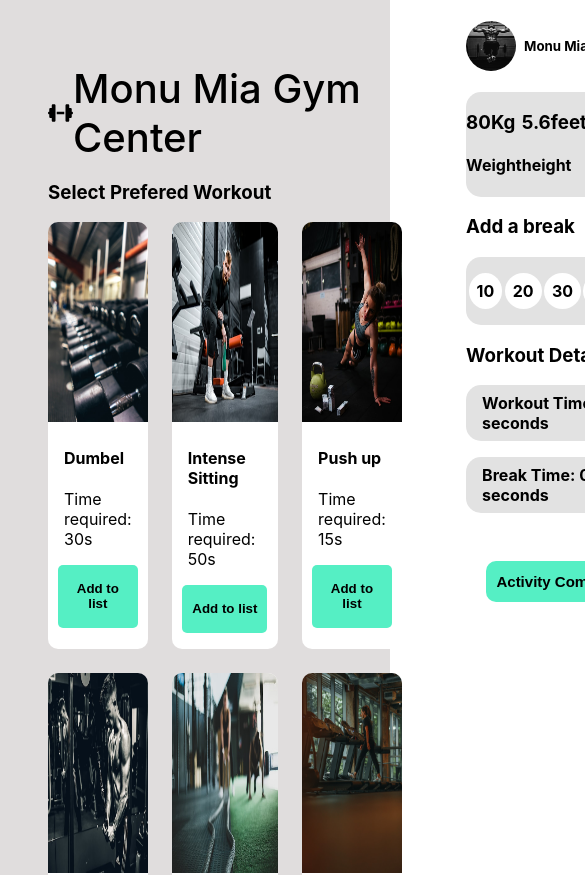
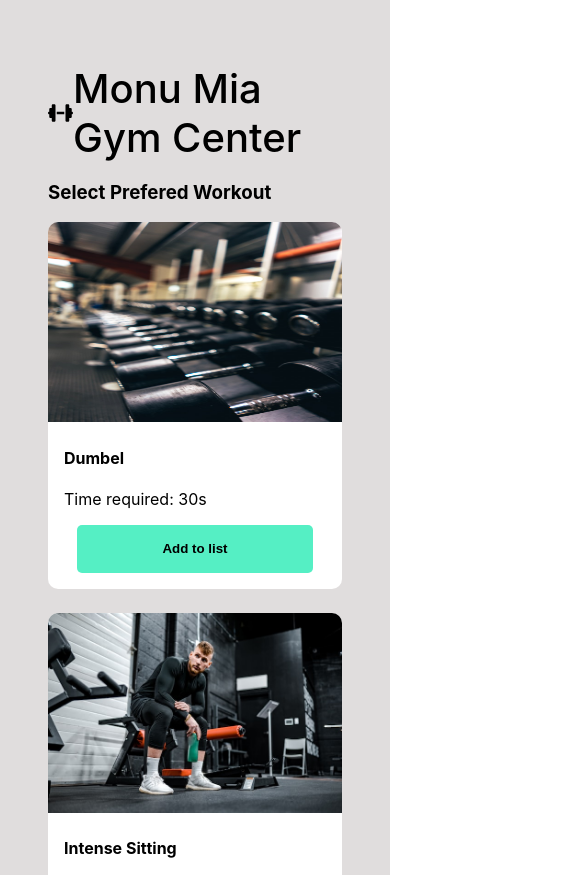
Before and after one commit to safwanbin2/monu-mia-gym-client, a React (Create React App) app: page / in a window 390 px wide. Shown: the top 875 px of the page, 585 px wide, since content can reach past the window. Built offline with nearby package versions, Linux system fonts and the light colour scheme.

Commit message:
added responsiveness

```diff
--- a/src/App.css
+++ b/src/App.css
@@ -38,3 +38,9 @@
     transform: rotate(360deg);
   }
 }
+
+@media screen and (max-width: 768px) {
+  .top{
+    grid-template-columns: 1fr;
+  }
+}
--- a/src/components/Main/Main.css
+++ b/src/components/Main/Main.css
@@ -16,3 +16,8 @@ main{
     margin: 0;
     font-weight: 500;
 }
+@media screen and (max-width: 768px){
+    .gym-container{
+        grid-template-columns: 1fr;
+    }
+}
--- a/src/components/SideBar/SideBar.css
+++ b/src/components/SideBar/SideBar.css
@@ -64,3 +64,9 @@
     color: #55efc4;
     border: 2px solid #55efc4;
 }
+@media screen and (max-width: 768px){
+    .side-bar{
+        padding: 3rem;
+        height: auto;
+    }
+}
```
Also changed, not shown: src/components/SingleGym/SingleGym.css (line endings or trailing spaces).
